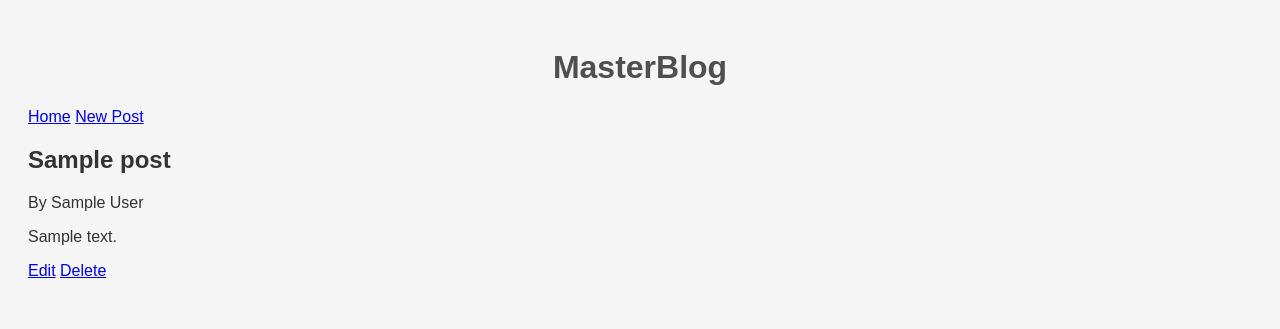
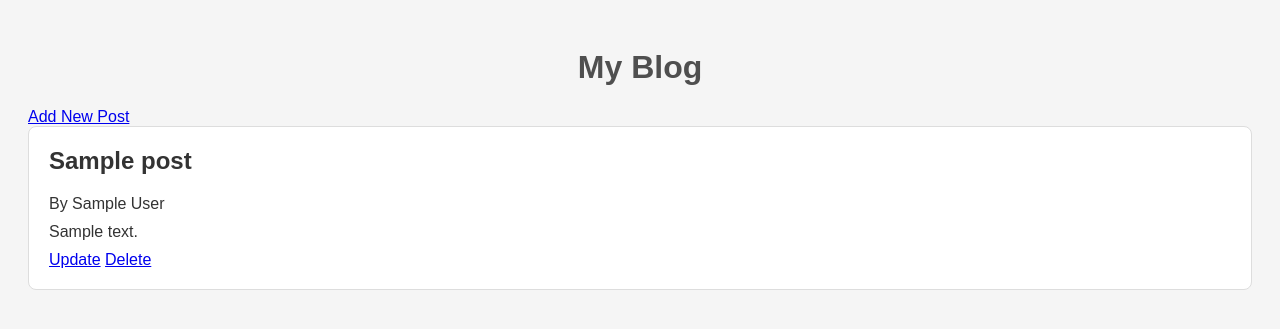
Before and after one commit to coderio1/masterblog, a Python web app: template templates/index.html in a window 1280 px wide. Shown: the top 329 px of the page. Run offline with Jinja, Linux system fonts and the light colour scheme; the template is opened without the code that fills it: most values are stand-ins (such as "Sample title", 1, 10 or a date in 2020).

Commit message:
adapt templates

```diff
--- a/templates/index.html
+++ b/templates/index.html
@@ -2,31 +2,26 @@
 <html lang="en">
 <head>
     <meta charset="UTF-8">
-    <meta name="viewport" content="width=device-width, initial-scale=1.0">
-    <title>MasterBlog</title>
+    <title>My Blog</title>
     <link rel="stylesheet" href="{{ url_for('static', filename='style.css') }}">
 </head>
 <body>
-    <header>
-        <h1>MasterBlog</h1>
-        <nav>
-            <a href="/">Home</a>
-            <a href="/add">New Post</a>
-        </nav>
-    </header>
+    <h1>My Blog</h1>
 
-    <main>
-        {% for post in posts %}
-        <article>
+    <a href="{{ url_for('add') }}" class="add-button">Add New Post</a>
+
+    {% for post in posts %}
+        <div class="post">
             <h2>{{ post.title }}</h2>
             <p class="author">By {{ post.author }}</p>
             <p>{{ post.content }}</p>
-            <div class="actions">
-                <a href="/update/{{ post.id }}">Edit</a>
-                <a href="/delete/{{ post.id }}">Delete</a>
-            </div>
-        </article>
-        {% endfor %}
-    </main>
+
+            <a href="{{ url_for('update', post_id=post.id) }}" class="btn btn-update">Update</a>
+            <a href="{{ url_for('delete', post_id=post.id) }}" class="btn btn-delete"
+               onclick="return confirm('Are you sure you want to delete this post?');">Delete</a>
+        </div>
+    {% else %}
+        <p>No blog posts yet. Be the first to add one!</p>
+    {% endfor %}
 </body>
 </html>
```
Also changed, not shown: templates/add.html (+15 -7 lines), templates/update.html (+14 -6 lines).
